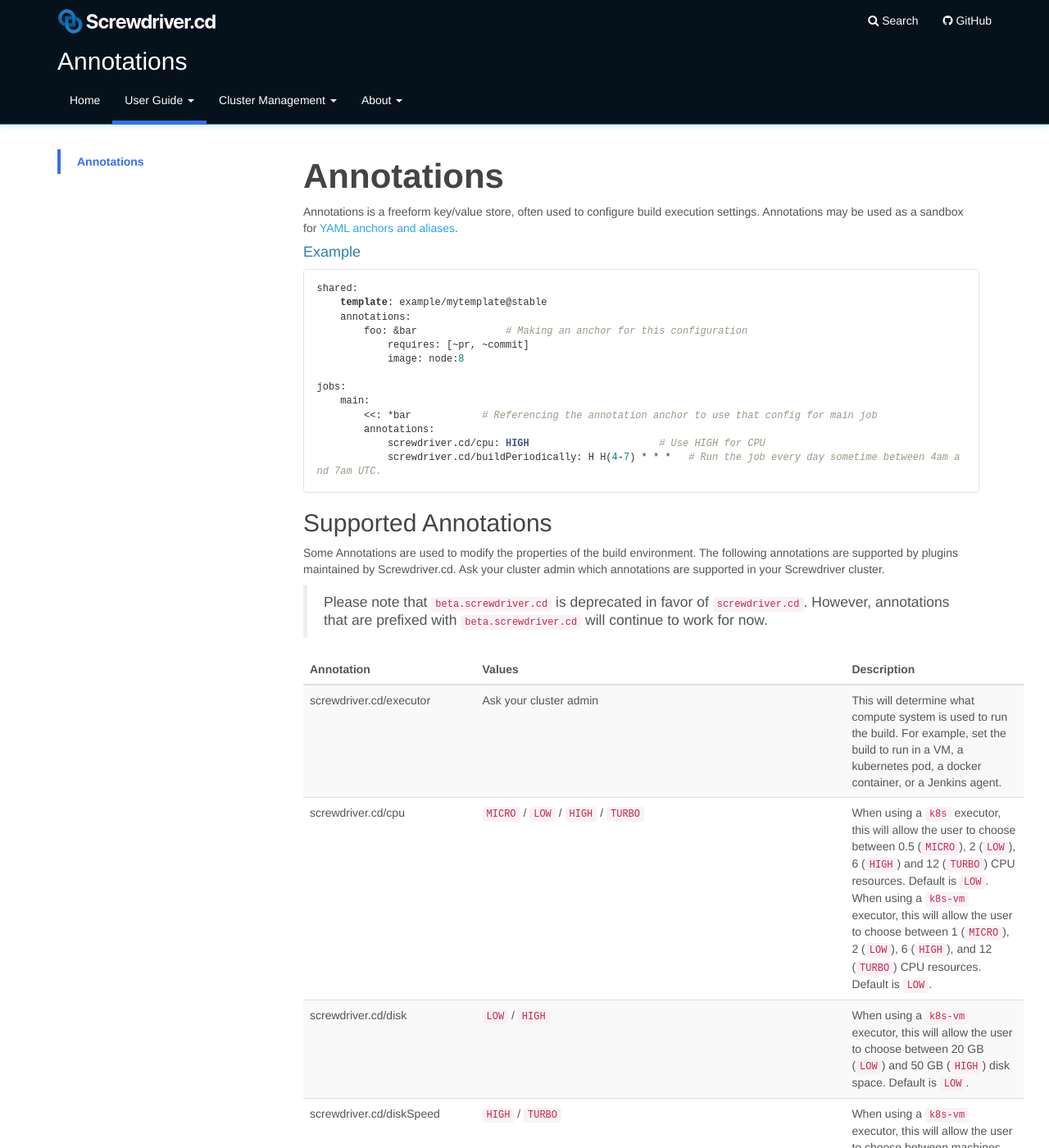
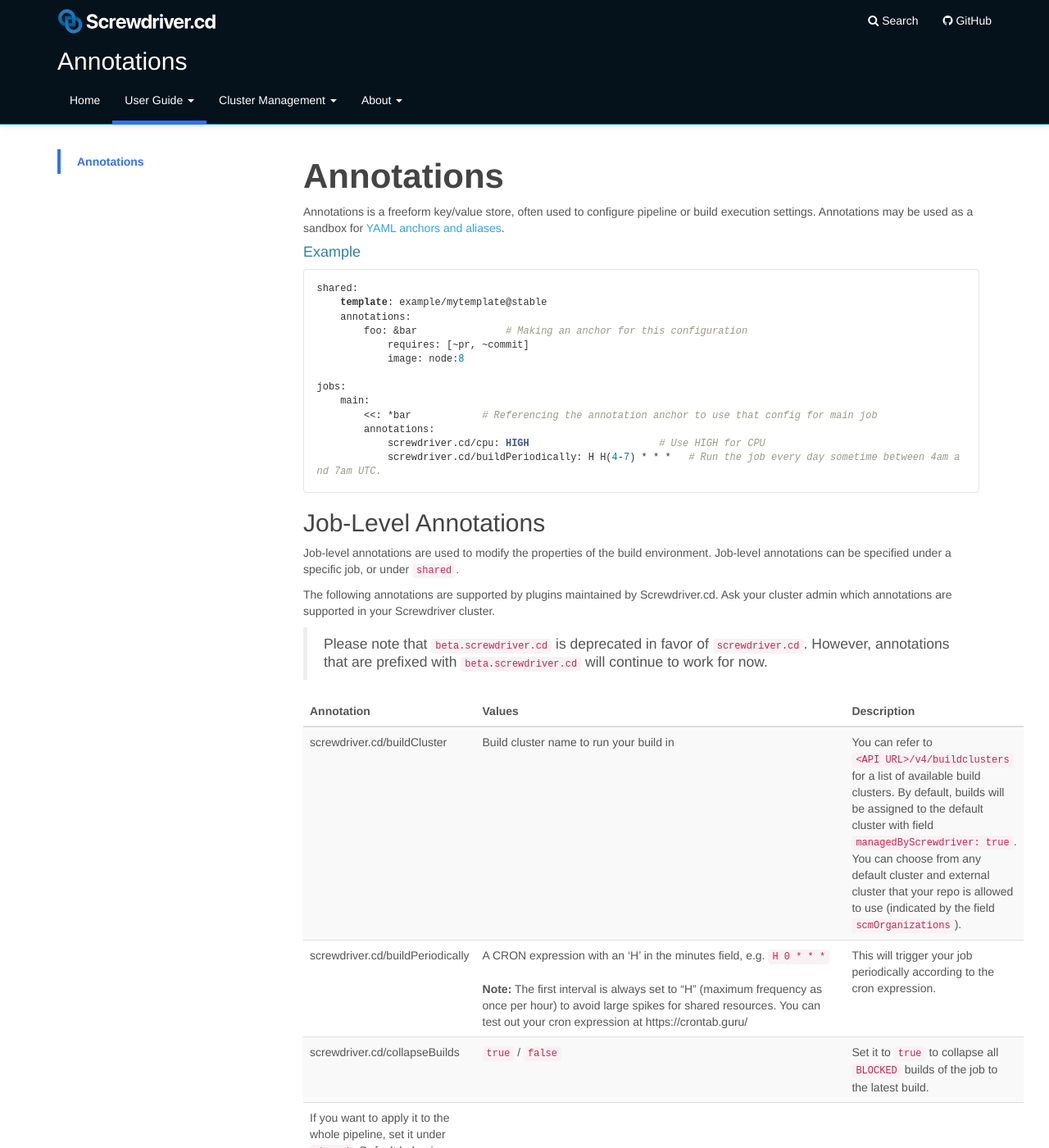
Before and after one commit to screwdriver-cd/guide, a Jekyll site: the page built from docs/user-guide/configuration/annotations.md, in a window 1280 px wide and 1400 px high. Shown: the whole window at 82% size. Built offline with Jekyll 4.4.1, drawn with Linux system fonts in a browser that asks for light colours; some of the changed text lies outside the part shown.

Commit message:
fix: add docs for pipeline annotations

````diff
--- a/docs/user-guide/configuration/annotations.md
+++ b/docs/user-guide/configuration/annotations.md
@@ -8,7 +8,7 @@ toc:
       url: "#annotations"
 ---
 # Annotations
-Annotations is a freeform key/value store, often used to configure build execution settings. Annotations may be used as a sandbox for [YAML anchors and aliases](http://blog.daemonl.com/2016/02/yaml.html).
+Annotations is a freeform key/value store, often used to configure pipeline or build execution settings. Annotations may be used as a sandbox for [YAML anchors and aliases](http://blog.daemonl.com/2016/02/yaml.html).
 
 #### Example
 ```
@@ -27,21 +27,31 @@ jobs:
             screwdriver.cd/buildPeriodically: H H(4-7) * * *   # Run the job every day sometime between 4am and 7am UTC.
 ```
 
-## Supported Annotations
-Some Annotations are used to modify the properties of the build environment. The following annotations are supported by plugins maintained by Screwdriver.cd. Ask your cluster admin which annotations are supported in your Screwdriver cluster.
+## Job-Level Annotations
+Job-level annotations are used to modify the properties of the build environment. Job-level annotations can be specified under a specific job, or under `shared`.
+
+The following annotations are supported by plugins maintained by Screwdriver.cd. Ask your cluster admin which annotations are supported in your Screwdriver cluster.
 
 > Please note that `beta.screwdriver.cd` is deprecated in favor of `screwdriver.cd`. However, annotations that are prefixed with `beta.screwdriver.cd` will continue to work for now.
 
 | Annotation | Values | Description |
 |------------|--------|-------------|
-| screwdriver.cd/executor | Ask your cluster admin | This will determine what compute system is used to run the build. For example, set the build to run in a VM, a kubernetes pod, a docker container, or a Jenkins agent. |
+| screwdriver.cd/buildCluster | Build cluster name to run your build in | You can refer to `<API URL>/v4/buildclusters` for a list of available build clusters. By default, builds will be assigned to the default cluster with field `managedByScrewdriver: true`. You can choose from any default cluster and external cluster that your repo is allowed to use (indicated by the field `scmOrganizations`).|
+| screwdriver.cd/buildPeriodically | A CRON expression with an 'H' in the minutes field, e.g. `H 0 * * *` <br><br>**Note:** The first interval is always set to "H" (maximum frequency as once per hour) to avoid large spikes for shared resources. You can test out your cron expression at https://crontab.guru/ | This will trigger your job periodically according to the cron expression. |
+| screwdriver.cd/collapseBuilds | `true` / `false` | Set it to `true` to collapse all `BLOCKED` builds of the job to the latest build.
+If you want to apply it to the whole pipeline, set it under `shared`. Default behavior depends on cluster configuration, please check with your cluster admin for that.  |
 | screwdriver.cd/cpu | `MICRO` / `LOW` / `HIGH` / `TURBO` | When using a `k8s` executor, this will allow the user to choose between 0.5 (`MICRO`), 2 (`LOW`), 6 (`HIGH`) and 12 (`TURBO`) CPU resources. Default is `LOW`.<br>   When using a `k8s-vm` executor, this will allow the user to choose between 1 (`MICRO`), 2 (`LOW`), 6 (`HIGH`), and 12 (`TURBO`) CPU resources. Default is `LOW`. |
 | screwdriver.cd/disk | `LOW` / `HIGH` | When using a `k8s-vm` executor, this will allow the user to choose between 20 GB (`LOW`) and 50 GB (`HIGH`) disk space. Default is `LOW`. |
 | screwdriver.cd/diskSpeed | `HIGH` / `TURBO` | When using a `k8s-vm` executor, this will allow the user to choose between machines with different disk speed. Default is no preference for the disk speed. |
+| screwdriver.cd/executor | Ask your cluster admin | This will determine what compute system is used to run the build. For example, set the build to run in a VM, a kubernetes pod, a docker container, or a Jenkins agent. |
 | screwdriver.cd/ram | `MICRO` / `LOW` / `HIGH` / `TURBO` | When using a `k8s` executor, this will allow the user to choose between 1 GB (`MICRO`), 2 GB (`LOW`), 12 GB (`HIGH`) and 16 GB (`TURBO`) RAM. Default is `LOW`.<br> When using a `k8s-vm` executor, this will allow the user to choose between 1 GB (`MICRO`), 2 GB (`LOW`), 12 GB (`HIGH`) and 16 GB (`TURBO`) RAM. Default is `LOW`. |
+| screwdriver.cd/repoManifest | Git repository checkout URL, e.g. `https://github.com/org/repo.git/manifestFilePath.xml#branch` <br><br>1. Checkout URL: `https://github.com/org/repo.git` (required) <br>2. Path to manifest file: `manifestFilePath.xml` (optional, defaults to `default.xml`) <br> 3. Branch name: `#branch` (optional, defaults to `#master`) | [Repo](https://gerrit.googlesource.com/git-repo) is a tool built on top of Git for managing repositories. This value is the checkout URL of a Git repository that contains a repo manifest `xml` file. If this value is specified, Screwdriver will checkout your source code in accordance with the configuration of the `xml` file. |
 | screwdriver.cd/timeout | Number of minutes | This will allow the user to choose the number of minutes a build should timeout after. Default is `90` minutes. |
-| screwdriver.cd/buildPeriodically | A CRON expression with an 'H' in the minutes field, e.g. `H 0 * * *` <br><br>**Note:** The first interval is always set to "H" (maximum frequency as once per hour) to avoid large spikes for shared resources. You can test out your cron expression at https://crontab.guru/ | This will trigger your job periodically according to the cron expression. |
-| screwdriver.cd/repoManifest | Git repository checkout URL, e.g. `https://github.com/org/repo.git/manifestFilePath.xml#branch` <br><br>1. Checkout URL: `https://github.com/org/repo.git` (required) <br>2. Path to manifest file: `manifestFilePath.xml` (optional, defaults to `default.xml`) <br> 3. Branch name: `#branch` (optional, defaults to `#master`) | [Repo](https://gerrit.googlesource.com/git-repo) is a tool built on top of Git for managing repositories. This value is the checkout URL of a Git repository that contains a repo manifest `xml` file. If this value is specified, Screwdriver will checkout your source code in accordance with the configuration of the `xml` file. |
- | screwdriver.cd/buildCluster | Build cluster name to run your build in | You can refer to `<API URL>/v4/buildclusters` for a list of available build clusters. By default, builds will be assigned to the default cluster with field `managedByScrewdriver: true`. You can choose from any default cluster and external cluster that your repo is allowed to use (indicated by the field `scmOrganizations`).|
- | screwdriver.cd/restrictPR | `none` / `all` / `fork` / `branch` | Prevent PR jobs from running. `none` means no restriction. `all` means all PR jobs will not run. `fork` means PRs from forked repos will not run. `branch` means PRs from branch will not run. <br><br>**Note:** This is a pipeline-level configuration. (Same level as `shared` and `jobs`)|
- | screwdriver.cd/collapseBuilds | `true` / `false` | Set it to `true` to collapse all `BLOCKED` builds of the job to the latest build. If you want to apply it to the whole pipeline, set it under `shared`. Default behavior depends on cluster configuration, please check with your cluster admin for that.  |
+
+## Pipeline-Level Annotations
+
+Pipeline-level annotations are used to modify the properties of the entire pipeline. Pipeline-level annotations are under the same level as `shared` and `jobs`
+
+ | Annotation | Values | Description |
+ |------------|--------|-------------|
+ | screwdriver.cd/restrictPR | `none` / `all` / `fork` / `branch` | Prevent PR jobs from running. `none` means no restriction. `all` means all PR jobs will not run. `fork` means PRs from forked repos will not run. `branch` means PRs from branch will not run.|
````
